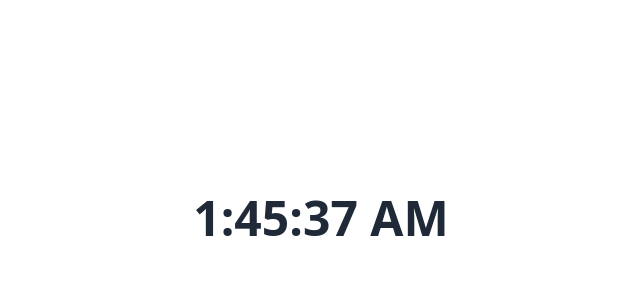
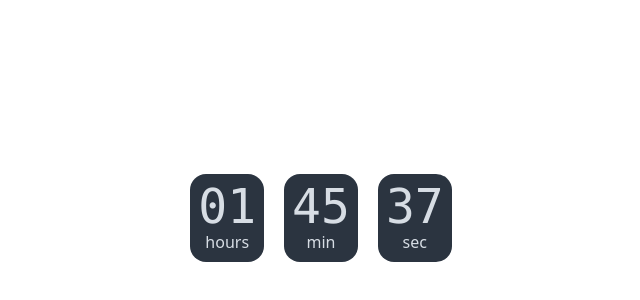
Before and after one commit to ShaneRich5/what-time-is-it, a React (Vite) app: page / in a window 1280 px wide. Shown: the part 182-482 px from the top of the page, without its empty margins (319-959 px from the left). Built offline with nearby package versions, Linux system fonts and the light colour scheme.

Commit message:
feat: adding a count down

```diff
--- a/src/app.tsx
+++ b/src/app.tsx
@@ -1,27 +1,44 @@
-import { useEffect, useState } from "react"
+import { useEffect, useState } from "react";
 
-const TIMER_INTERVAL = 1000
+const TIMER_INTERVAL = 1000; // every second
 
 const App = () => {
-  const [date, setDate] = useState(new Date())
+  const [date, setDate] = useState(new Date());
 
   useEffect(() => {
     const timer = setInterval(() => {
-      setDate(new Date())
-    }, TIMER_INTERVAL)
+      setDate(new Date());
+    }, TIMER_INTERVAL);
 
     return () => {
-      clearInterval(timer)
-    }
-  })
+      clearInterval(timer);
+    };
+  });
 
   return (
     <div className="min-h-screen flex items-center justify-center">
-      <h1 className="text-5xl font-bold">
-        {date.toLocaleTimeString()}
-      </h1>
+      <div className="grid grid-flow-col gap-5 text-center auto-cols-max">
+        <div className="flex flex-col p-2 bg-neutral rounded-box text-neutral-content">
+          <span className="countdown font-mono text-5xl">
+            <span style={{ "--value": date.getHours() }}></span>
+          </span>
+          hours
+        </div>
+        <div className="flex flex-col p-2 bg-neutral rounded-box text-neutral-content">
+          <span className="countdown font-mono text-5xl">
+            <span style={{ "--value": date.getMinutes() }}></span>
+          </span>
+          min
+        </div>
+        <div className="flex flex-col p-2 bg-neutral rounded-box text-neutral-content">
+          <span className="countdown font-mono text-5xl">
+            <span style={{ "--value": date.getSeconds() }}></span>
+          </span>
+          sec
+        </div>
+      </div>
     </div>
-  )
-}
+  );
+};
 
-export default App
+export default App;
```
